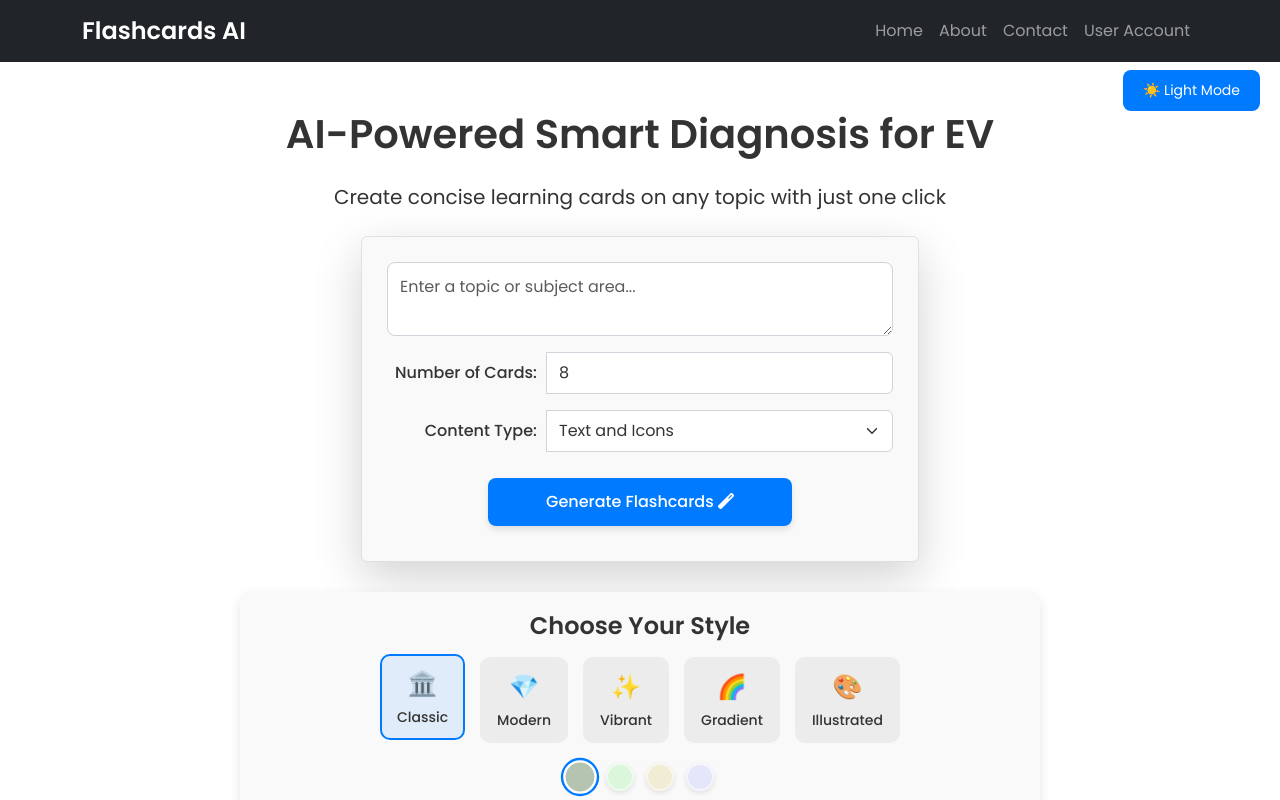
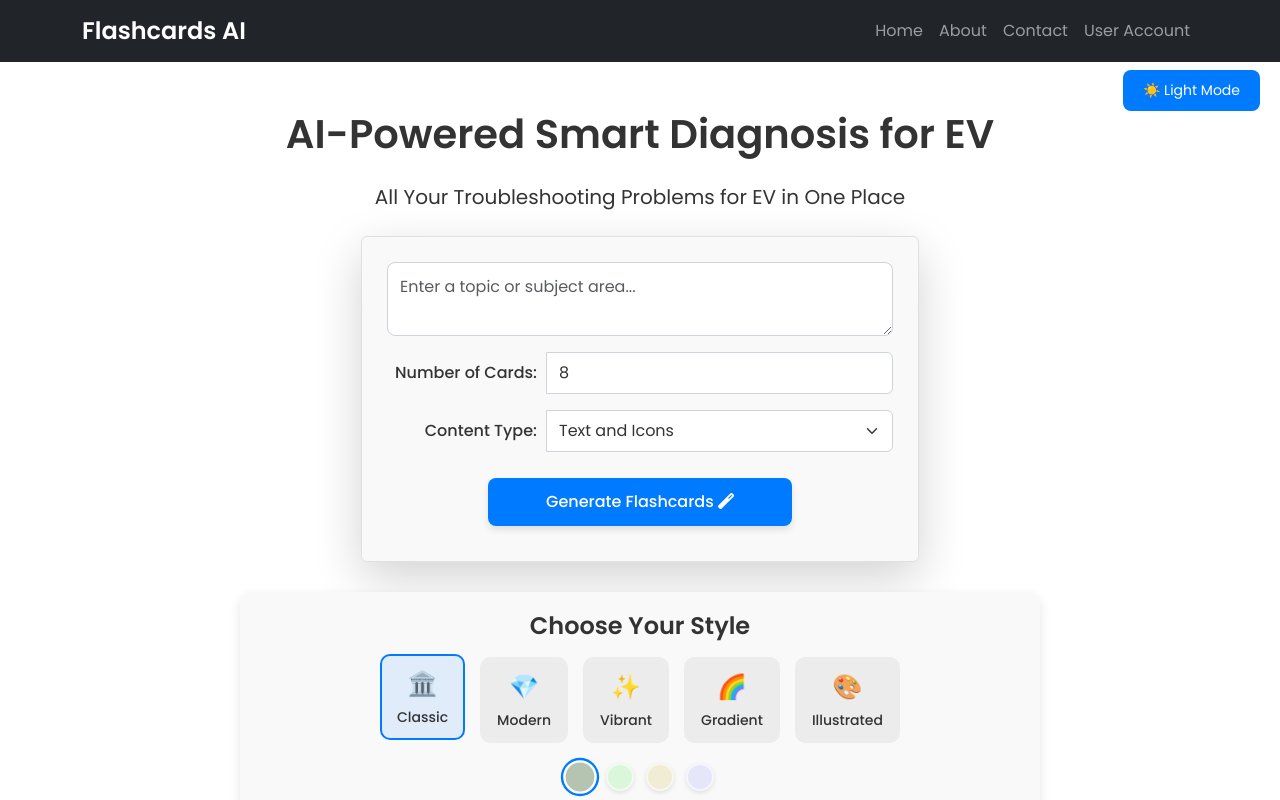
Before and after one commit to soiboie/AI-Powered-Smart-Diagnostics-for-EV, a plain HTML site: page index.html in a window 1280 px wide. Shown: the top 800 px of the page. Drawn offline with nearby package versions, Linux system fonts and the light colour scheme.

Commit message:
Update index.html

```diff
--- a/index.html
+++ b/index.html
@@ -34,7 +34,7 @@
 
     <div class="container mt-5 text-center">
         <h1 class="mb-4 fw-bold animate__animated animate__fadeInDown">AI-Powered Smart Diagnosis for EV</h1>
-        <p class="lead mb-4 animate__animated animate__fadeIn animate__delay-1s">Create concise learning cards on any topic with just one click</p>
+        <p class="lead mb-4 animate__animated animate__fadeIn animate__delay-1s">All Your Troubleshooting Problems for EV in One Place</p>
 
         <div class="user-input-container card shadow-lg rounded animate__animated animate__fadeInUp">
             <textarea id="user-input" class="user-input form-control mb-3" placeholder="Enter a topic or subject area..."></textarea>
```
